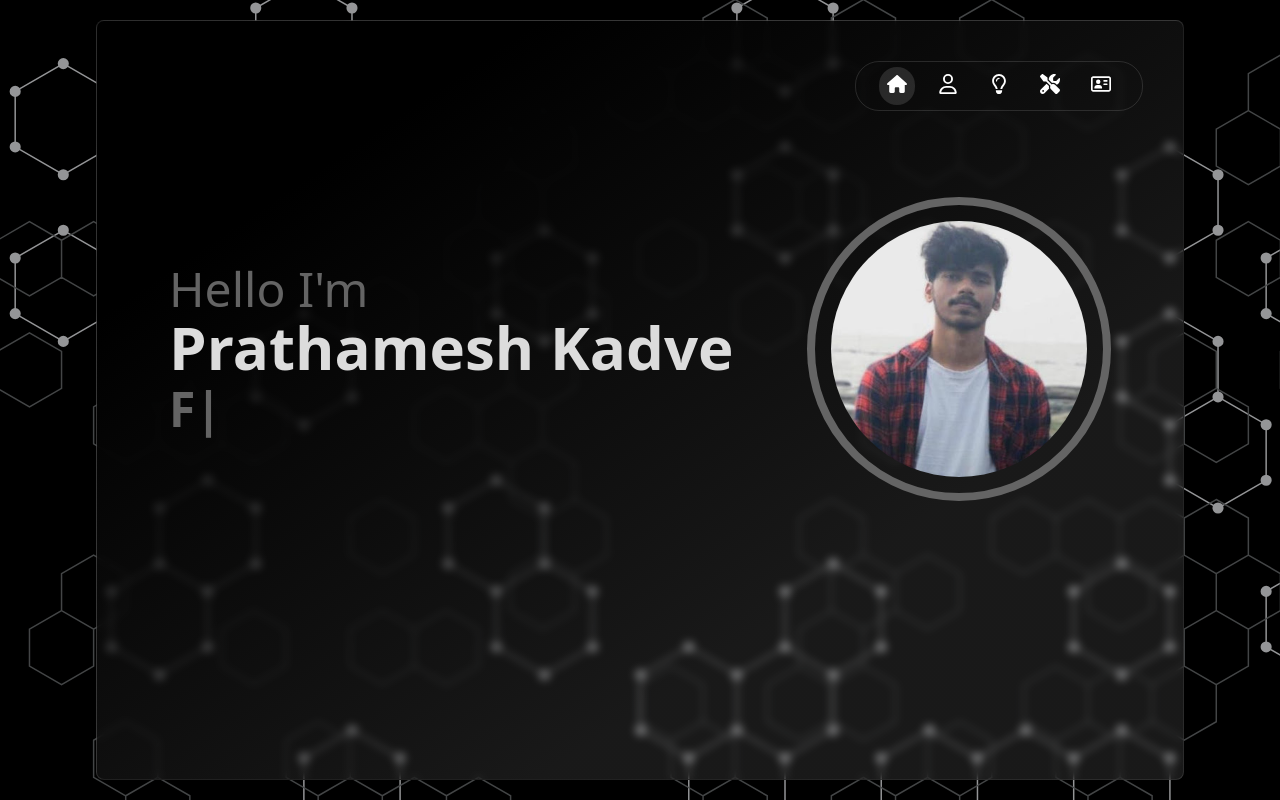
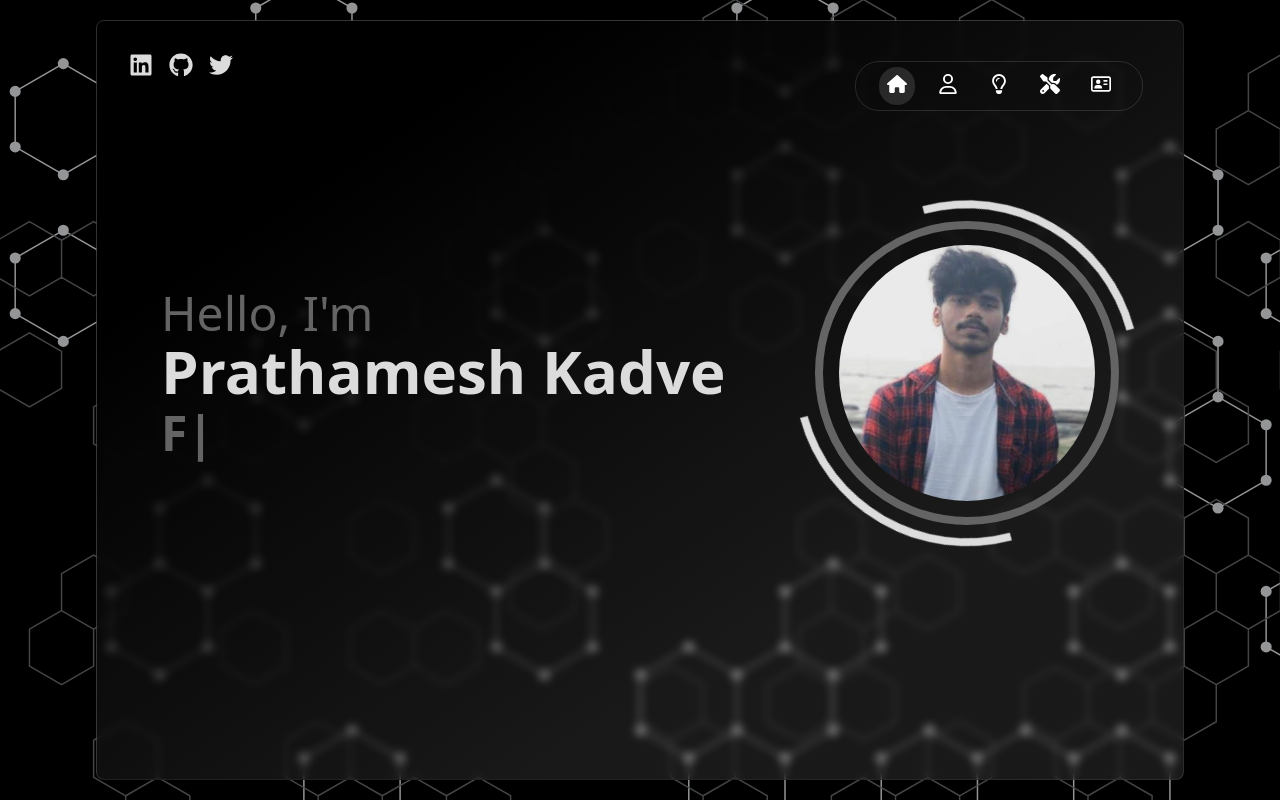
Before and after one commit to prathameshdk02/Personal-Portfolio, a React (Vite) app: page / in a window 1280 px wide. Built offline with nearby package versions, Linux system fonts and the light colour scheme.

Commit message:
Added Image Decoration & Some links

```diff
--- a/src/App.jsx
+++ b/src/App.jsx
@@ -9,6 +9,8 @@ import Bio from './pages/Bio';
 import Interests from './pages/Interests';
 import Projects from './pages/Projects';
 import ContactMe from './pages/ContactMe';
+
+const MOBILE_BREAKPOINT = 768;
 
 function App() {
   const [isMobile, setIsMobile] = useState(window.innerWidth < 640);
--- a/src/components/ui/Layout/Layout.jsx
+++ b/src/components/ui/Layout/Layout.jsx
@@ -2,10 +2,12 @@ import React from 'react';
 import { Outlet } from 'react-router-dom';
 
 import Sidebar from '../Sidebar/Sidebar';
+import SocialList from '../SocialList/SocialList';
 
 const Layout = ({ isMobile }) => {
   return (
-    <main className="glassy w-full md:w-[85%] min-h-svh max-w-[1200px] sm:min-h-[95svh] sm:border sm:border-glassyedge  sm:mx-4 p-6 sm:p-10 rounded-lg bg-primarybg relative">
+    <main className="glassy w-full max-w-[1240px] lg:w-[85%] min-h-svh sm:min-h-[95svh] sm:border sm:border-glassyedge sm:mx-4 p-8 sm:p-10 lg:px-16 rounded-lg bg-primarybg relative">
+      <SocialList className="absolute left-8 top-8"/>
       <Sidebar isMobile={isMobile} />
       <Outlet />
     </main>
--- a/src/components/ui/Sidebar/Sidebar.jsx
+++ b/src/components/ui/Sidebar/Sidebar.jsx
@@ -21,7 +21,7 @@ const Sidebar = ({ isMobile }) => {
   };
 
   return (
-    <nav className="absolute right-6 top-6 sm:right-10 sm:top-10 text-white">
+    <nav className="absolute right-8 top-8 sm:right-10 sm:top-10 text-white">
       {isMobile && !isOpen && (
         <FontAwesomeIcon icon={faBarsStaggered} className="size-5" onClick={toggleMobileSidebar} />
       )}
@@ -33,13 +33,13 @@ const Sidebar = ({ isMobile }) => {
             animate={{ opacity: 1 }}
             exit={{ opacity: 0 }}
             transition={{ duration: 0.5 }}
-            className="glassy-slide-down fixed w-full top-0 left-1/2 rounded-b-lg transform -translate-x-1/2 p-6">
+            className="glassy-slide-down fixed w-full h-full top-0 left-1/2 rounded-b-lg transform -translate-x-1/2 p-6 z-10">
             <FontAwesomeIcon
               icon={faXmark}
               className="size-5 absolute right-6 top-6"
               onClick={toggleMobileSidebar}
             />
-            <motion.h2 className="text-3xl text-primaryhead font-semibold">Navigation</motion.h2>
+            <motion.h2 className="text-3xl text-primaryhead font-bold">Navigation</motion.h2>
             <motion.h2 className="text-2xl text-secondaryhead mb-4">Go To</motion.h2>
             <motion.li
               initial={{ opacity: 0, y: -20 }}
@@ -183,7 +183,7 @@ const Sidebar = ({ isMobile }) => {
                   `group rounded-full hover:bg-glassyedge ${isActive ? 'bg-glassyedge' : ''} p-2 relative`
                 }>
                 <FontAwesomeIcon icon={faHouse} className="size-5"></FontAwesomeIcon>
-                <span className="absolute -bottom-9 left-1/2 -translate-x-1/2 opacity-0 group-hover:opacity-100 pointer-events-none transition-all duration-400">
+                <span className="absolute -bottom-9 left-1/2 -translate-x-1/2 opacity-0 group-hover:opacity-100 pointer-events-none transition-all duration-400 font-medium">
                   Home
                 </span>
               </NavLink>
@@ -198,7 +198,7 @@ const Sidebar = ({ isMobile }) => {
                   `group rounded-full hover:bg-glassyedge ${isActive ? 'bg-glassyedge' : ''} p-2 relative`
                 }>
                 <FontAwesomeIcon icon={faUser} className="size-5"></FontAwesomeIcon>
-                <span className="absolute -bottom-9 left-1/2 -translate-x-1/2 opacity-0 group-hover:opacity-100 pointer-events-none transition-all duration-400">
+                <span className="absolute -bottom-9 left-1/2 -translate-x-1/2 opacity-0 group-hover:opacity-100 pointer-events-none transition-all duration-400 font-medium">
                   Bio
                 </span>
               </NavLink>
@@ -213,7 +213,7 @@ const Sidebar = ({ isMobile }) => {
                   `group rounded-full hover:bg-glassyedge ${isActive ? 'bg-glassyedge' : ''} p-2 relative`
                 }>
                 <FontAwesomeIcon icon={faLightbulb} className="size-5"></FontAwesomeIcon>
-                <span className="absolute -bottom-9 left-1/2 -translate-x-1/2 opacity-0 group-hover:opacity-100 pointer-events-none transition-all duration-400">
+                <span className="absolute -bottom-9 left-1/2 -translate-x-1/2 opacity-0 group-hover:opacity-100 pointer-events-none transition-all duration-400 font-medium">
                   Interests
                 </span>
               </NavLink>
@@ -228,7 +228,7 @@ const Sidebar = ({ isMobile }) => {
                   `group rounded-full hover:bg-glassyedge ${isActive ? 'bg-glassyedge' : ''} p-2 relative`
                 }>
                 <FontAwesomeIcon icon={faScrewdriverWrench} className="size-5"></FontAwesomeIcon>
-                <span className="absolute -bottom-9 left-1/2 -translate-x-1/2 opacity-0 group-hover:opacity-100 pointer-events-none transition-all duration-400">
+                <span className="absolute -bottom-9 left-1/2 -translate-x-1/2 opacity-0 group-hover:opacity-100 pointer-events-none transition-all duration-400 font-medium">
                   Projects
                 </span>
               </NavLink>
@@ -243,7 +243,7 @@ const Sidebar = ({ isMobile }) => {
                   `group rounded-full hover:bg-glassyedge ${isActive ? 'bg-glassyedge' : ''} p-2 relative`
                 }>
                 <FontAwesomeIcon icon={faAddressCard} className="size-5"></FontAwesomeIcon>
-                <span className="absolute -bottom-9 left-1/2 -translate-x-1/2 opacity-0 group-hover:opacity-100 pointer-events-none transition-all duration-400">
+                <span className="absolute -bottom-9 left-1/2 -translate-x-1/2 opacity-0 group-hover:opacity-100 pointer-events-none transition-all duration-400 font-medium">
                   Contact
                 </span>
               </NavLink>
--- /dev/null
+++ b/src/components/ui/SocialList/SocialList.jsx
@@ -0,0 +1,22 @@
+import React from 'react';
+
+import { FontAwesomeIcon } from '@fortawesome/react-fontawesome';
+import { faGithub, faLinkedin, faTwitter } from '@fortawesome/free-brands-svg-icons';
+
+const SocialList = ({ className }) => {
+  return (
+    <div className={`flex gap-4 ${className}`}>
+      <a href="https://www.linkedin.com/in/prathamesh-kadve-9948ba232/" target="_blank">
+        <FontAwesomeIcon className="size-6 text-primaryhead" icon={faLinkedin} />
+      </a>
+      <a href="https://github.com/prathameshdk02" target="_blank">
+        <FontAwesomeIcon className="size-6 text-primaryhead" icon={faGithub} />
+      </a>
+      <a href="https://x.com/prathameshdk02" target="_blank">
+        <FontAwesomeIcon className="size-6 text-primaryhead" icon={faTwitter} />
+      </a>
+    </div>
+  );
+};
+
+export default SocialList;
--- a/src/pages/Home.jsx
+++ b/src/pages/Home.jsx
@@ -4,22 +4,22 @@ import { ReactTyped } from 'react-typed';
 
 const Home = () => {
   return (
-    <section className="page-section">
-      <article className="flex flex-col gap-12 sm:gap-8 sm:flex-row items-center pt-6 px-4 sm:pt-20 md:px-4 lg:px-8">
+    <section className="page-section h-full mt-20 sm:mt-40 text-slate-100">
+      <article className="flex flex-col items-center gap-20 sm:gap-8 sm:flex-row">
         <div className="space-y-1 self-center flex-1">
           <motion.h2
             initial={{ opacity: 0 }}
             animate={{ opacity: 1, rotate: [0, -15, 15, 0] }}
             transition={{ duration: 1, ease: 'easeInOut' }}
             style={{ transformOrigin: 'center' }}
-            className="text-4xl lg:text-[2.75rem] xl:text-5xl text-secondaryhead inline-block">
-            Hello I'm
+            className="text-4xl lg:text-[2.5rem] xl:text-5xl text-secondaryhead inline-block">
+            Hello, I'm
           </motion.h2>
           <motion.h1
             initial={{ opacity: 0, y: 24 }}
             animate={{ opacity: 1, y: 0 }}
             transition={{ duration: 0.5, delay: 1 }}
-            className="text-5xl lg:text-[3.50rem] xl:text-6xl text-primaryhead font-bold !mb-2">
+            className="text-5xl lg:text-[3.25rem] xl:text-6xl text-primaryhead font-bold !mb-2">
             Prathamesh Kadve
           </motion.h1>
           <motion.div
@@ -27,7 +27,7 @@ const Home = () => {
             animate={{ opacity: 1 }}
             transition={{ duration: 0.5, delay: 1.5 }}>
             <ReactTyped
-              className="text-4xl lg:text-[2.75rem] xl:text-5xl text-secondaryhead font-extrabold"
+              className="text-4xl lg:text-[2.5rem] xl:text-5xl text-secondaryhead font-black sm:font-extrabold"
               startDelay={2000}
               typeSpeed={50}
               backSpeed={40}
@@ -40,14 +40,26 @@ const Home = () => {
           </motion.div>
           {/* <h2 className="text-4xl lg:text-[2.75rem] xl:text-5xl text-secondaryhead font-extrabold !mt-2">Full Stack Web Developer</h2> */}
         </div>
-        <div className="inline-block rounded-full border-8 p-4 border-secondaryhead">
+        <motion.div
+          initial={{ opacity: 0 }}
+          animate={{ opacity: 1 }}
+          transition={{ duration: 1, delay: 1 }}
+          className="inline-block rounded-full border-8 p-4 border-secondaryhead relative">
+          <motion.div
+            initial={{ opacity: 0, x: '-50%', y: '-50%' }}
+            animate={{ opacity: 1, rotate: 30 }}
+            transition={{ duration: 1, delay: 2 }}
+            className="border-dots absolute w-[120%] h-[120%] left-1/2 top-1/2 -z-10 border-8 border-l-transparent border-r-transparent border-primaryhead rounded-full"></motion.div>
           <img
-            className="rounded-full inline-block sm:min-w-52 sm:size-52 sm:max-w-52 lg:min-w-64 lg:size-64 lg:max-w-64"
+            className="w-full min-w-48 max-w-64 rounded-full inline-block sm:min-w-52 sm:max-w-52 lg:min-w-64 lg:size-64 lg:max-w-64"
             src="/images/hero.jpg"
             alt="Profile Photo"
           />
-        </div>
+        </motion.div>
       </article>
+      {/* <article className="mt-16">
+        <h2 className="text-4xl text-primaryhead font-bold">Dashboard</h2>
+      </article> */}
     </section>
   );
 };
```
Also changed, not shown: src/styles/utilities.css.
